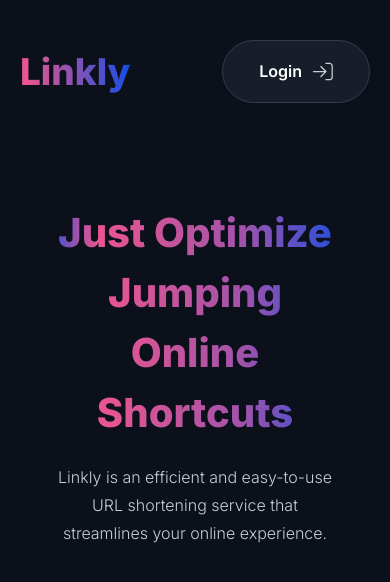
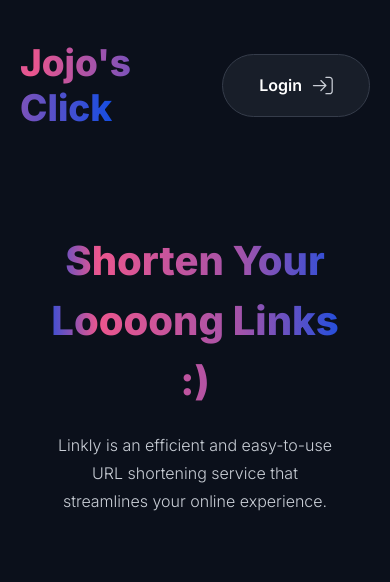
Before and after one commit to Neisser/jojos-click, a Next.js app in the folder frontend-services/: page / in a window 390 px wide. Shown: the top 582 px of the page. Built offline with nearby package versions, Linux system fonts and the light colour scheme.

Commit message:
change text if the max width is 768px

```diff
--- a/frontend-services/src/app/page.module.css
+++ b/frontend-services/src/app/page.module.css
@@ -8,6 +8,7 @@
 }
 
 .page__content > h1 {
+
     font-weight: 800;
     background-image: linear-gradient(89.92deg, #144EE3 -0.02%, #EB568E 18.86%, #A353AA 64.49%, #144EE3 100.67%);
     font-size: 3.75rem;
@@ -16,6 +17,10 @@
     background-clip: text;
     user-select: none;
     text-align: center;
+}
+
+.page__content > h1::before {
+    content: 'Just Optimize Jumping Online Shortcuts';
 }
 
 .page__content > p {
@@ -43,4 +48,8 @@
         padding: 0 1rem;
     }
 
+    .page__content > h1::before {
+        content: 'Shorten Your Loooong Links :)';
+    }
+
 }
--- a/frontend-services/src/app/page.tsx
+++ b/frontend-services/src/app/page.tsx
@@ -6,7 +6,7 @@ export default function Home() {
     <main>
         <Navbar />
         <section className={styles['page__content']}>
-            <h1>Just Optimize Jumping Online Shortcuts</h1>
+            <h1></h1>
             <p>Linkly is an efficient and easy-to-use URL shortening service that streamlines your online experience.</p>
         </section>
     </main>
--- a/frontend-services/src/shared/components/navbar/index.tsx
+++ b/frontend-services/src/shared/components/navbar/index.tsx
@@ -12,7 +12,7 @@ const Navbar = () => {
         <nav className={`${styles['Navbar__Wrapper']}`}>
             <ul>
                 <li>
-                    <span className={`${styles['Navbar__brand']}`}>Linkly</span>
+                    <span className={`${styles['Navbar__brand']}`}>Jojo&apos;s Click</span>
                 </li>
 
                 <li>
```
